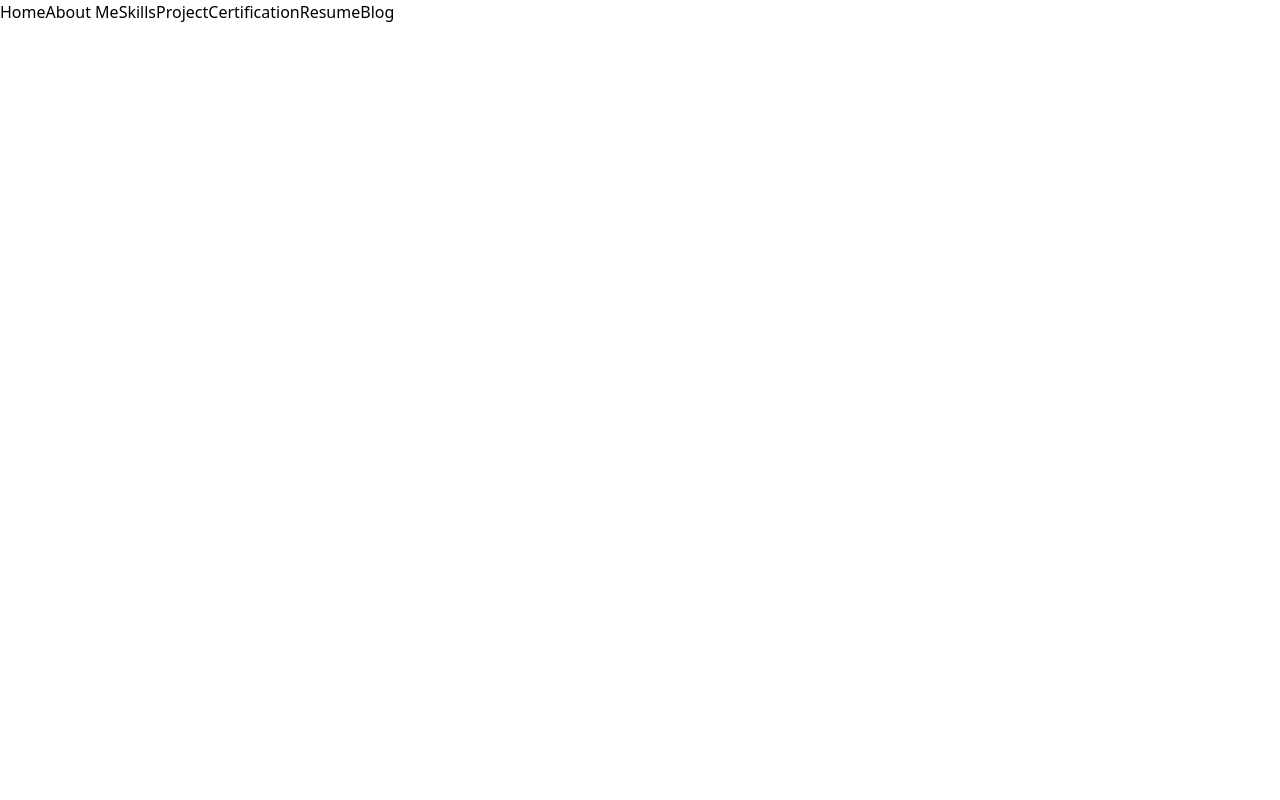
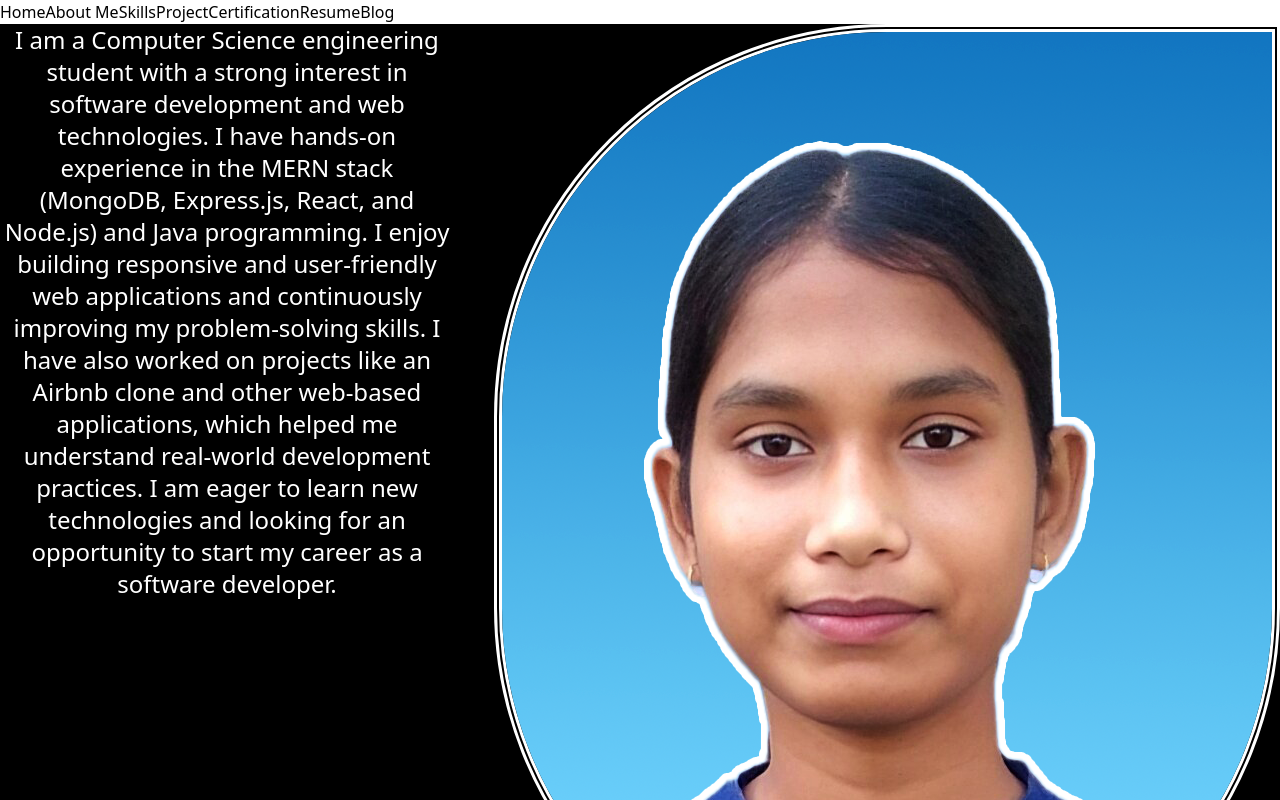
Before and after one commit to jyotismita-das-365/Portfolio, a React (Vite) app in the folder jyotismita/: page / in a window 1280 px wide. Shown: the top 800 px of the page. Built offline with nearby package versions, Linux system fonts and the light colour scheme.

Commit message:
Practice

```diff
--- a/jyotismita/src/App.jsx
+++ b/jyotismita/src/App.jsx
@@ -1,5 +1,5 @@
 import Nav from '../src/components/Nav'
-// import About from './components/About'
+import About from './components/About'
 // import Contact from './components/Contact'
 // import Projects from './components/Projects'
 // import Skills from './components/Skills'
@@ -8,8 +8,8 @@ function App() {
   return (
     <>
       <Nav />
-      {/* <About />
-      <Contact />
+      <About />
+      {/* <Contact />
       <Projects />
       <Skills /> */}
     </>
--- a/jyotismita/src/components/About.jsx
+++ b/jyotismita/src/components/About.jsx
@@ -1,9 +1,16 @@
+import Jyoti from "../assets/jyotiPassport.png";
 const About = () => {
   return (
     <>
-    <h1>Hello</h1>
+      <div className="bg-black text-white flex">
+        <div>
+          <p className="text-lg text-pretty text-center lg:text-2xl">I am a Computer Science engineering student with a strong interest in software development and web technologies. I have hands-on experience in the MERN stack (MongoDB, Express.js, React, and Node.js) and Java programming. I enjoy building responsive and user-friendly web applications and continuously improving my problem-solving skills. I have also worked on projects like an Airbnb clone and other web-based applications, which helped me understand real-world development practices. I am eager to learn new technologies and looking for an opportunity to start my career as a software developer.</p>
+        </div>
+
+        <img src={Jyoti} alt="" className="border-8 border-double border-white rounded-b-full rounded-s-full h-96 mb-10 ml-10 lg:h-1/3"/>
+      </div>
     </>
-  )
-}
+  );
+};
 
 export default About;
```
